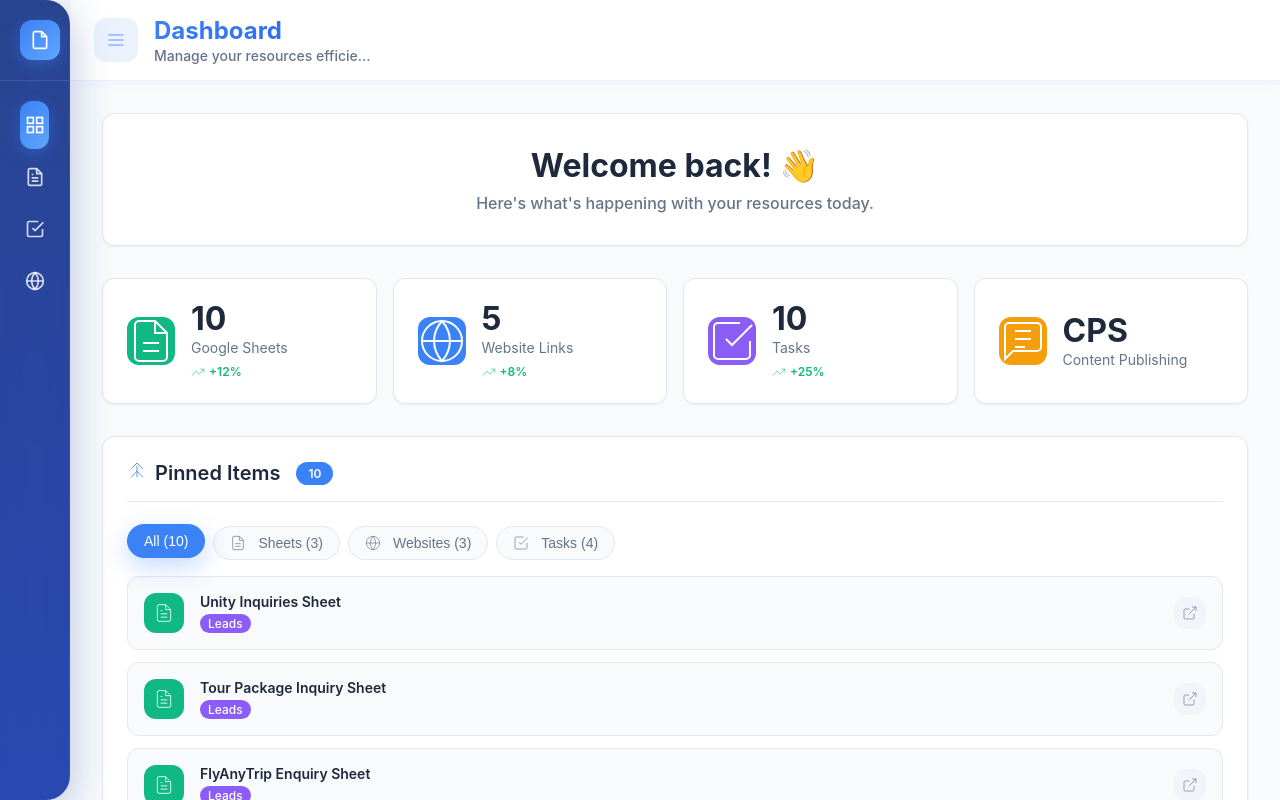
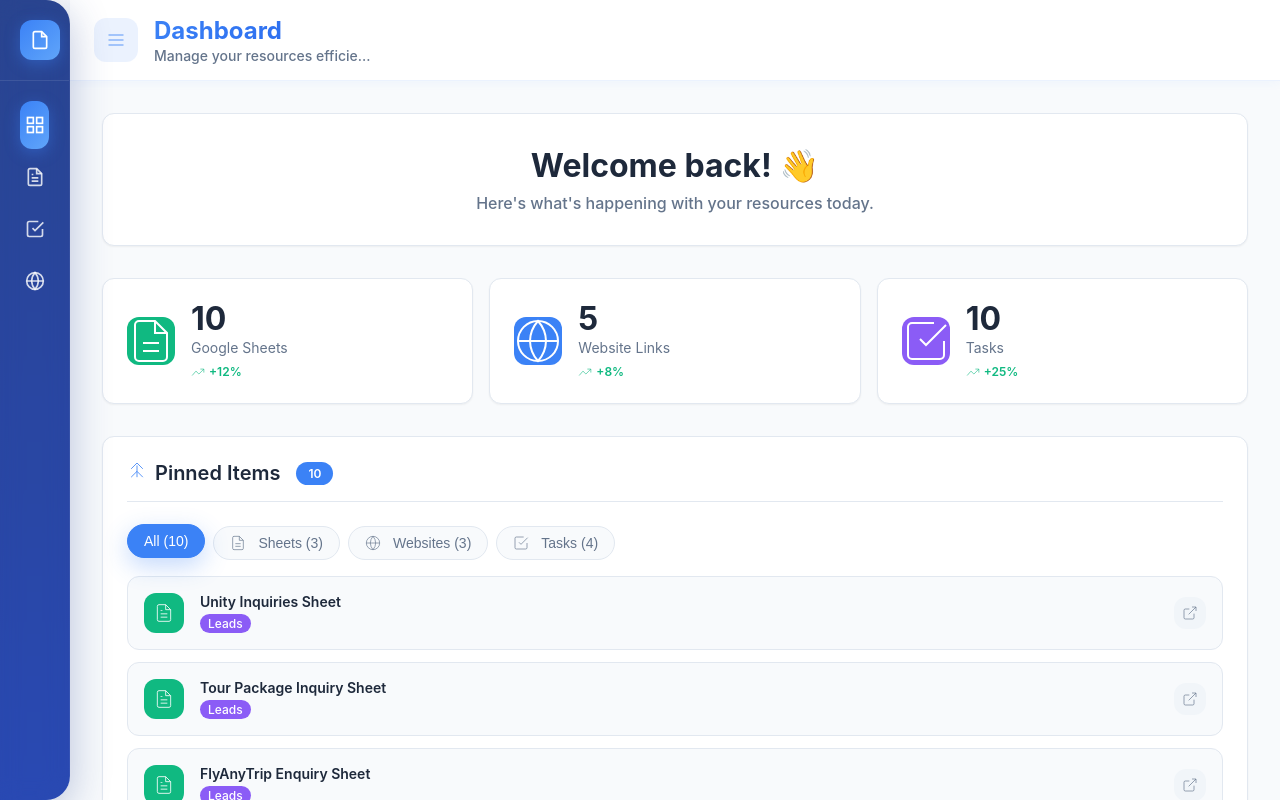
Before and after one commit to FlyAnyTrip/flyanytrip-erp, a React (Create React App) app: page / in a window 1280 px wide. Shown: the top 800 px of the page. Built offline with nearby package versions, Linux system fonts and the light colour scheme.

Commit message:
Update Dashboard.jsx

```diff
--- a/src/components/Dashboard.jsx
+++ b/src/components/Dashboard.jsx
@@ -129,14 +129,6 @@ const Dashboard = ({ excelSheets, websiteLinks, tasks, onNavigate }) => {
     }
   }
 
-  const handleOpenCPS = () => {
-    // This function will open the CPS panel
-    // You can implement the actual CPS opening logic here
-    console.log("Opening CPS panel")
-    // For now, we'll just show an alert
-    alert("CPS panel will open here")
-  }
-
   return (
     <div className="dashboard">
       <div className="dashboard-header">
@@ -187,21 +179,6 @@ const Dashboard = ({ excelSheets, websiteLinks, tasks, onNavigate }) => {
               <svg viewBox="0 0 24 24" fill="none" stroke="currentColor">
                 <path d="M9 11l3 3L22 4" />
                 <path d="M21 12v7a2 2 0 0 1-2 2H5a2 2 0 0 1-2-2V5a2 2 0 0 1 2-2h11" />
-              </svg>
-            }
-          />
-          {/* New CPS Stat Card */}
-          <StatCard
-            title="Content Publishing"
-            value="CPS"
-            color="orange"
-            onClick={handleOpenCPS}
-            icon={
-              <svg viewBox="0 0 24 24" fill="none" stroke="currentColor">
-                <path d="M21 15a2 2 0 0 1-2 2H7l-4 4V5a2 2 0 0 1 2-2h14a2 2 0 0 1 2 2z" />
-                <line x1="8" y1="7" x2="16" y2="7" />
-                <line x1="8" y1="11" x2="16" y2="11" />
-                <line x1="8" y1="15" x2="13" y2="15" />
               </svg>
             }
           />
```
